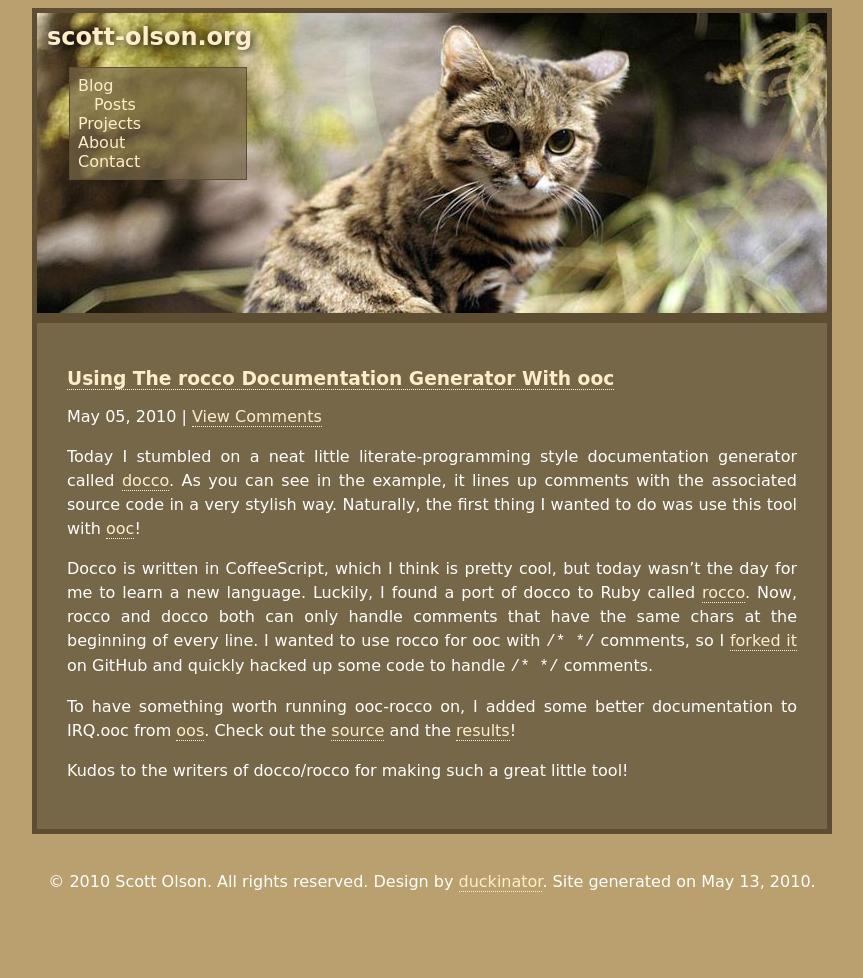
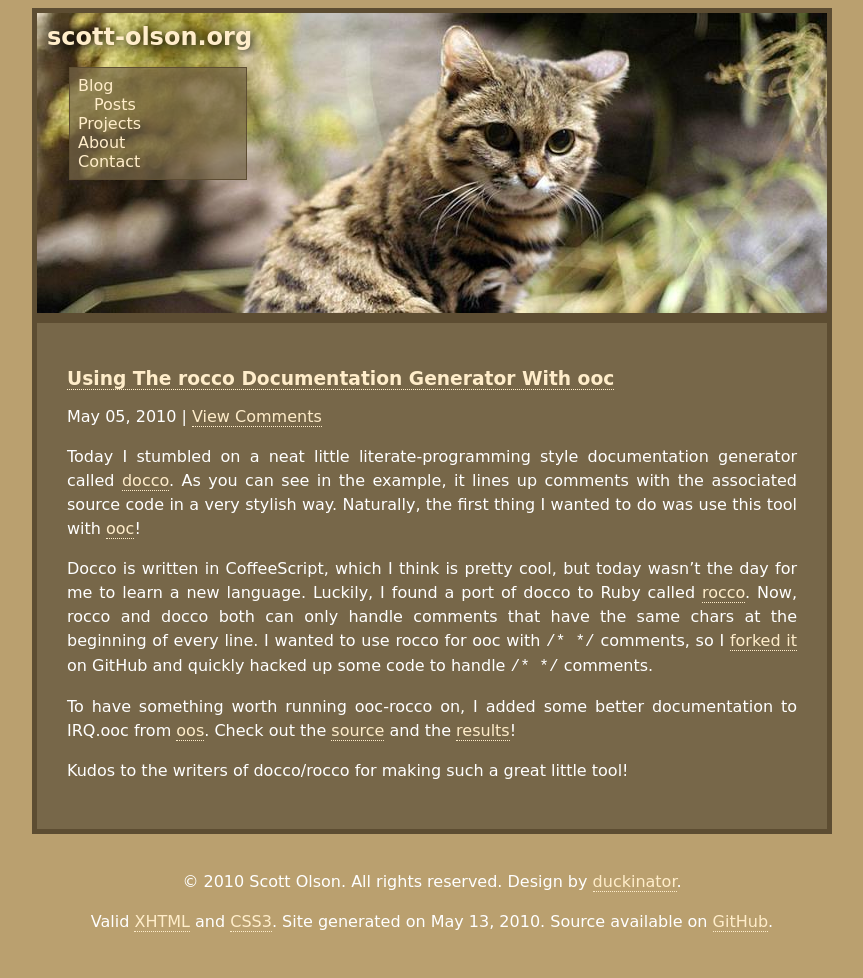
Before and after one commit to solson/scott-olson.org, a Jekyll site: the page built from index.html, in a window 1280 px wide. Shown: the whole page, without its empty margins (208-1071 px from the left). Built offline with Jekyll 4.4.1, drawn with Linux system fonts in a browser that asks for light colours; Markdown is read by kramdown in place of the engine named in the settings; comment, search, counter and statistics services are not loaded; before the commit the page ends 938 px from its top, so only the background shows below that.

Commit message:
Footer now has links to XHTML and CSS3 validators and a link to this code repo.

```diff
--- a/_layouts/default.html
+++ b/_layouts/default.html
@@ -54,7 +54,8 @@ Description: A two-column, fixed-width and lightweight template ideal for 1024x7
 </div>
 
 <div id="footer">
-  <p id="legal">&copy; 2010 Scott Olson. All rights reserved. Design by <a href="http://duckinator.net/">duckinator</a>. Site generated on {{ site.time | date: "%B %d, %Y" }}.</p>
+  <p>&copy; 2010 Scott Olson. All rights reserved. Design by <a href="http://duckinator.net/">duckinator</a>.</p>
+  <p>Valid <a href="http://validator.w3.org/check?uri=referer">XHTML</a> and <a href="http://jigsaw.w3.org/css-validator/check/referer?profile=css3">CSS3</a>. Site generated on {{ site.time | date: "%B %d, %Y" }}. Source available on <a href="http://github.com/tsion/scott-olson.org">GitHub</a>.</p>
 </div>
 
 <script type="text/javascript">
```
